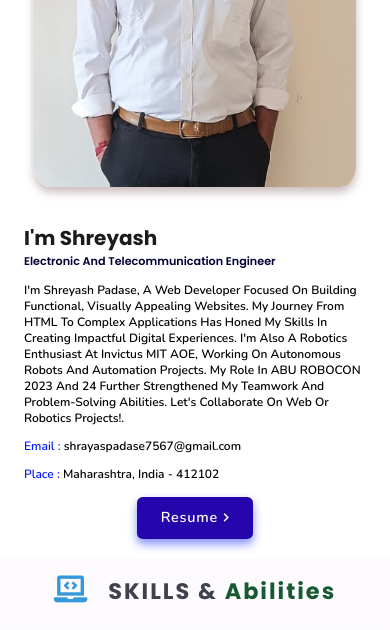
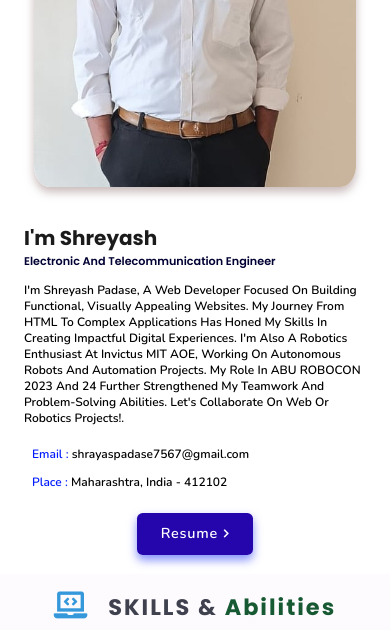
Before and after one commit to sp7567/Portfolio_25, a plain HTML site: page index.html in a window 390 px wide. Shown: the part 1156-1786 px from the top of the page. Drawn offline with nearby package versions, Linux system fonts and the light colour scheme.

Commit message:
Updated project layout and added animation

```diff
--- a/assets/css/style.css
+++ b/assets/css/style.css
@@ -1507,6 +1507,11 @@ form .button-area {
     height: 48px;
     line-height: 48px;
   }
+  .box{
+    height: 100%;
+    width: 100%;
+    padding: 1rem;
+  }
 
   .work .desc .btns .btn {
     padding: 1.2rem 2rem;
--- a/index.html
+++ b/index.html
@@ -51,7 +51,7 @@
       <h2>Hi There,<br/> I'm Shreyash <span>Padase</span></h2>
       <p>i am into <span class="typing-text"></span></p>
       <a href="#about" class="btn"><span>About Me</span>
-          <a href="#about" class="btn"><span>About Me</span>
+
         <i class="fas fa-arrow-circle-down"></i>
       </a>
 
```
